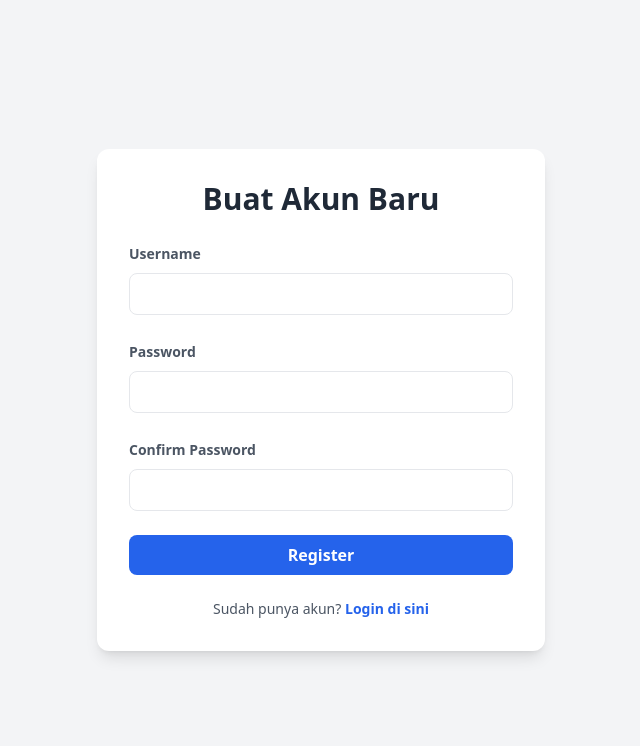
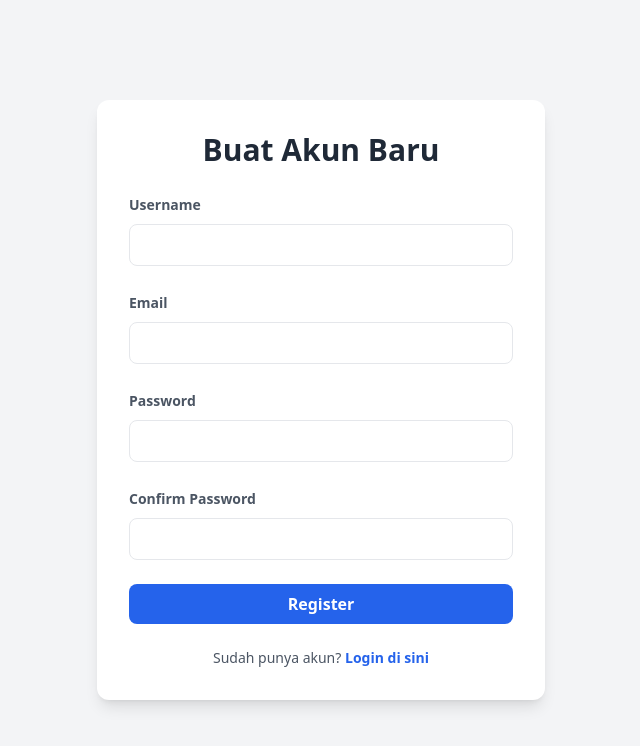
Before and after one commit to Haekalss/Frontend_transportasiReact, a React (Vite) app: page /register in a window 1280 px wide. Shown: the top 746 px of the page, without its empty margins (319-959 px from the left). Built offline with nearby package versions, Linux system fonts and the light colour scheme.

Commit message:
Update form register tambah email dan palidasi vanjang password

```diff
--- a/src/pages/RegisterPage.jsx
+++ b/src/pages/RegisterPage.jsx
@@ -1,16 +1,27 @@
 import { useState } from 'react';
-import { register } from '../services/api'; // Sesuaikan path jika perlu
+import { register } from '../services/api';
 import { useNavigate, Link } from 'react-router-dom';
 import Swal from 'sweetalert2';
 
 export default function RegisterPage() {
   const [username, setUsername] = useState('');
+  const [email, setEmail] = useState('');
   const [password, setPassword] = useState('');
   const [passwordConfirmation, setPasswordConfirmation] = useState('');
   const navigate = useNavigate();
 
   const handleRegister = async (e) => {
     e.preventDefault();
+
+    if (password.length < 8) {
+      Swal.fire({
+        icon: 'warning',
+        title: 'Password Terlalu Pendek',
+        text: 'Password minimal harus terdiri dari 8 karakter.',
+        confirmButtonText: 'Mengerti'
+      });
+      return;
+    }
 
     if (password !== passwordConfirmation) {
       Swal.fire({
@@ -23,14 +34,13 @@ export default function RegisterPage() {
     }
 
     try {
-      // GUNAKAN FUNGSI 'register' DARI api.js
       await register({
         username,
+        email,
         password,
         password_confirmation: passwordConfirmation,
       });
 
-      // Tampilkan notifikasi sukses dan arahkan ke login
       Swal.fire({
         icon: 'success',
         title: 'Registrasi Berhasil!',
@@ -43,7 +53,6 @@ export default function RegisterPage() {
       });
 
     } catch (err) {
-      // Tampilkan notifikasi error
       Swal.fire({
         icon: 'error',
         title: 'Registrasi Gagal',
@@ -58,7 +67,6 @@ export default function RegisterPage() {
       <div className="w-full max-w-md p-8 space-y-6 bg-white rounded-xl shadow-lg">
         <h2 className="text-3xl font-bold text-center text-gray-800">Buat Akun Baru</h2>
 
-        {/* Pesan error dan sukses sekarang ditangani oleh SweetAlert */}
         <form onSubmit={handleRegister} className="space-y-6">
           <div>
             <label htmlFor="username" className="text-sm font-semibold text-gray-600">Username</label>
@@ -67,6 +75,17 @@ export default function RegisterPage() {
               type="text"
               value={username}
               onChange={(e) => setUsername(e.target.value)}
+              required
+              className="w-full px-4 py-2 mt-2 border rounded-lg focus:outline-none focus:ring-2 focus:ring-blue-500"
+            />
+          </div>
+          <div>
+            <label htmlFor="email" className="text-sm font-semibold text-gray-600">Email</label>
+            <input
+              id="email"
+              type="email"
+              value={email}
+              onChange={(e) => setEmail(e.target.value)}
               required
               className="w-full px-4 py-2 mt-2 border rounded-lg focus:outline-none focus:ring-2 focus:ring-blue-500"
             />
```
